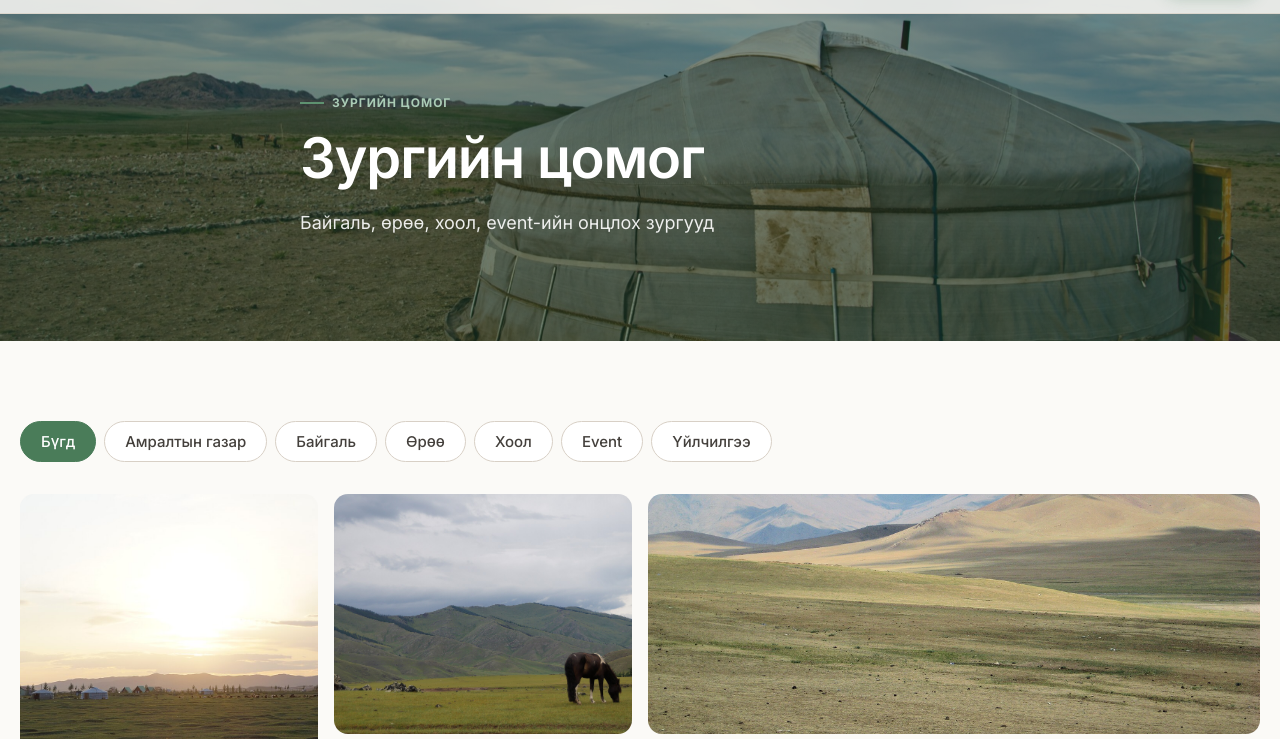
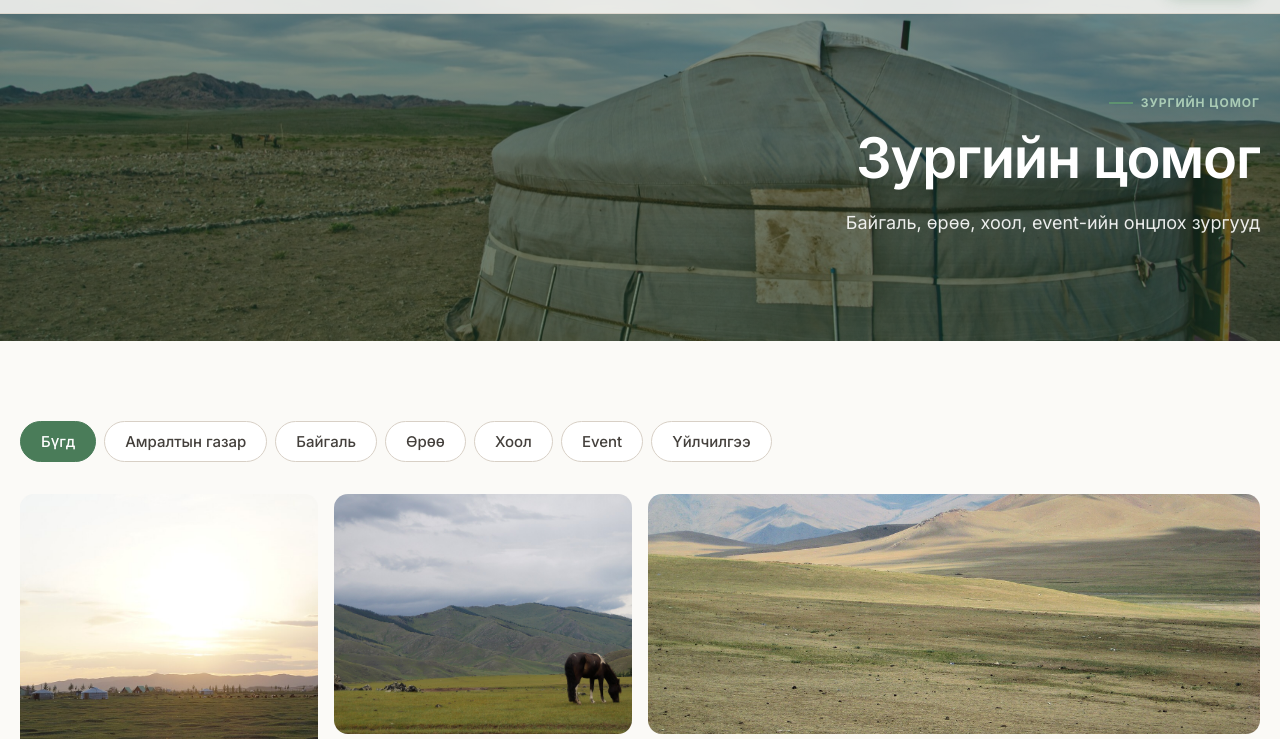
Before and after one commit to gunjargal123/monde-tour-resort, a website: page gallery.html in a window 1280 px wide. Shown: the part 59-798 px from the top of the page. Drawn offline with Linux system fonts and the light colour scheme.

Commit message:
Right-align gallery page header text

```diff
--- a/gallery.html
+++ b/gallery.html
@@ -20,7 +20,7 @@
         <img src="images/hero-bg.jpg" alt="Monde Tour зургийн цомог">
       </div>
       <div class="page-header-overlay"></div>
-      <div class="container page-header-content">
+      <div class="container page-header-content" style="margin-left:auto;margin-right:0;text-align:right">
         <span class="section-label" style="color:var(--green-300)" data-i18n="gallery">Зургийн цомог</span>
         <h1 class="page-header-title" data-i18n="gallery_page_title">Дүр төрх</h1>
         <p class="page-header-desc" data-i18n="gallery_page_desc">Байгаль, өрөө, хоол, event-ийн онцлох зургууд</p>
```
